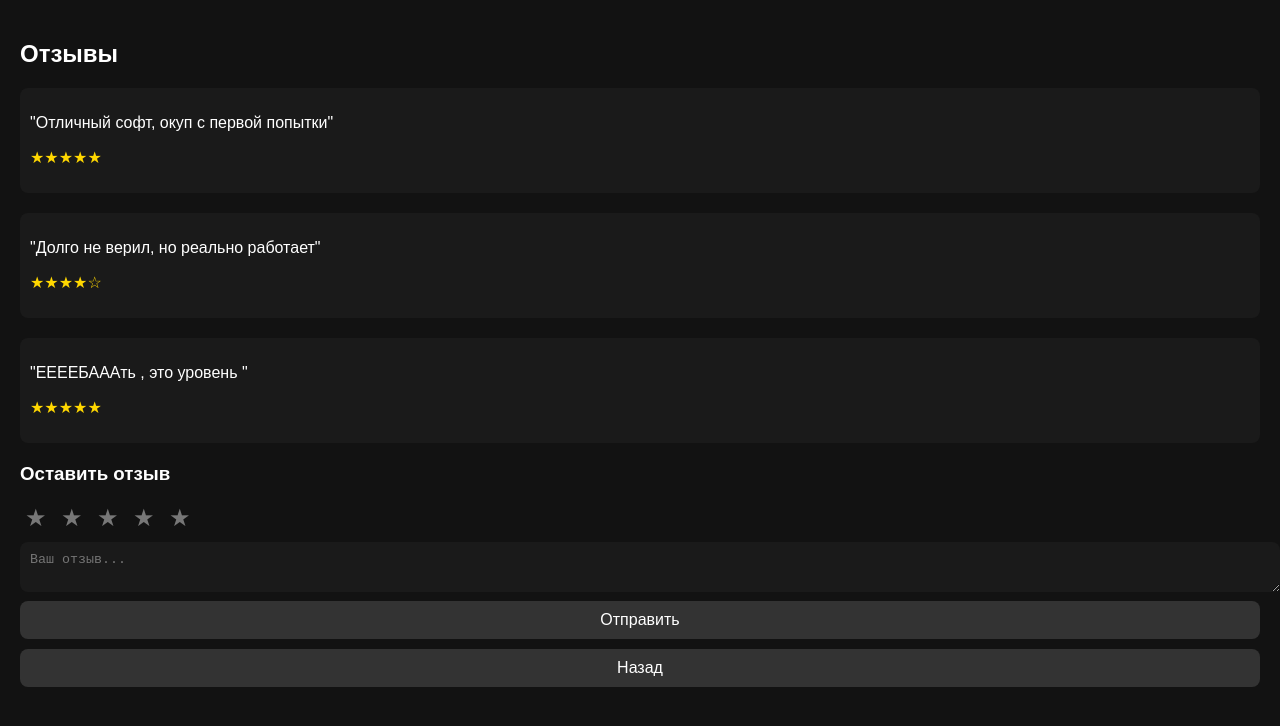
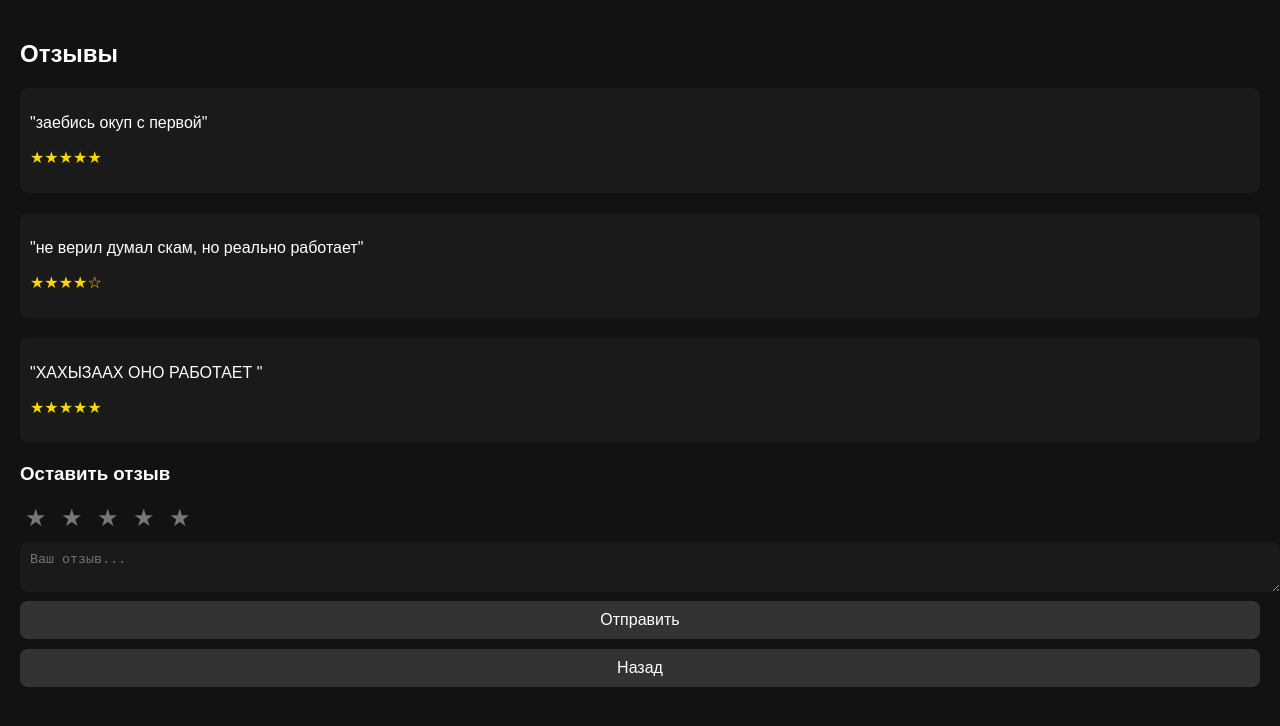
Before and after one commit to cultside/oblivionxtgbot, a plain HTML site: page index.html in a window 1280 px wide. Both pictures are taken after a click on the button "Отзывы". Drawn offline with Linux system fonts and the light colour scheme.

Commit message:
Update index.html

```diff
--- a/index.html
+++ b/index.html
@@ -93,15 +93,15 @@
     <h2>Отзывы</h2>
 
     <div class="review">
-      <p>"Отличный софт, окуп с первой попытки"</p>
+      <p>"заебись окуп с первой"</p>
       <p class="stars">★★★★★</p>
     </div>
     <div class="review">
-      <p>"Долго не верил, но реально работает"</p>
+      <p>"не верил думал скам, но реально работает"</p>
       <p class="stars">★★★★☆</p>
     </div>
     <div class="review">
-      <p>"ЕЕЕЕБАААть , это уровень "</p>
+      <p>"ХАХЫЗААХ ОНО РАБОТАЕТ "</p>
       <p class="stars">★★★★★</p>
     </div>
 
```
